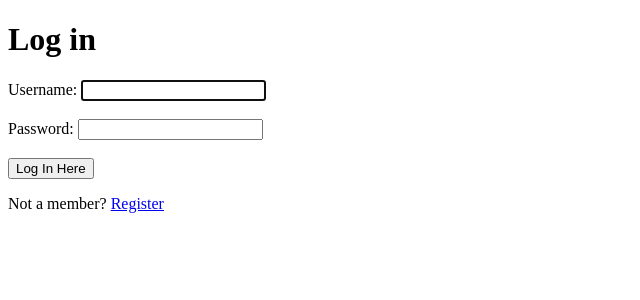
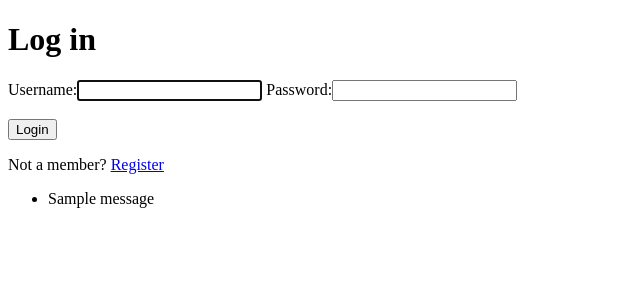
Before and after one commit to Nagarajan01/djangologin, a Django app: page /login/ in a window 1280 px wide. Shown: the top 300 px of the page, without its empty margins (0-640 px from the left). Run offline with Django 3.2, Linux system fonts and the light colour scheme; tables that the repository leaves empty hold one stand-in row (values such as "Sample post"); one stand-in notice (Sample message) is shown.

Commit message:
added_custom_login

```diff
--- a/account/templates/account/home.html
+++ b/account/templates/account/home.html
@@ -3,8 +3,10 @@
 
 <body>
 	<h1>Welcome To Our Home Page</h1>
+
 	<p>Hi <b>"{{ user.username }}"</b> this is <b>Gopi</b>, I'm glad about you to using this page</p>
 	<a href="{% url 'logout' %}"><button type="submit">Logout</button></a>
+
 </body>
 
 </html>
--- a/account/templates/account/login.html
+++ b/account/templates/account/login.html
@@ -5,26 +5,19 @@
 
 	<h1>Log in</h1>
 	{% csrf_token %}
-
-	{% for field in form %}
-	<!-- Email -->
-
-	{{ field.label_tag }}
-	{{field}}<br><br>
-
-	{% endfor %}
-
-	<!-- Email -->
-
-	<!-- Sign in button -->
-	<button type="submit">Log In Here</button>
-
+	<form method="POST">
+		{% csrf_token %}
+		{{ login_form }} <br>
+		<br>
+		<button class="btn btn-primary" type="submit">Login</button>
+	</form>
 	<!-- Register -->
 	<p>Not a member?
 		<a href="{% url 'signup' %}">Register</a>
 	</p>
-
-</form>
+	{% if messages %}
+    <ul class="messagelist">{% for message in messages %}<li>{{ message }}</li>{% endfor %}</ul>
+    {% endif %}</form>
 <!-- Default form login -->
 
 </body>
--- a/account/templates/account/signup.html
+++ b/account/templates/account/signup.html
@@ -5,7 +5,7 @@
 	<!-- Default form login -->
 	<form class="text-center border border-light p-5" method="POST">
 
-		<h1>Log in</h1>
+		<h1>Register</h1>
 		{% csrf_token %}
 		{% for field in form %}
 		{{ field.label_tag }}<br>
@@ -31,6 +31,9 @@
 
 
 	</form>
+	{% if messages %}
+	<ul class="messagelist">{% for message in messages %}<li>{{ message }}</li>{% endfor %}</ul>
+	{% endif %}</form>
 	<!-- Default form login -->
 </body>
 
--- a/account/views.py
+++ b/account/views.py
@@ -3,25 +3,54 @@ from django.contrib.auth.decorators import login_required
 from django.shortcuts import redirect, render
 
 from account.forms import SignUpForm
+from django.contrib.auth.forms import AuthenticationForm #add this
+from django.contrib import messages
+from django.contrib.auth import login, authenticate, logout #add this
 
 
 @login_required
 def home(request):
     return render(request, 'account/home.html')
 
+def login_request(request):
+	if request.method == "POST":
+		form = AuthenticationForm(request, data=request.POST)
+		if form.is_valid():
+			username = form.cleaned_data.get('username')
+			password = form.cleaned_data.get('password')
+			user = authenticate(username=username, password=password)
+			if user is not None:
+				login(request, user)
+				messages.info(request, f"You are now logged in as {username}.")
+				return redirect("home")
+			else:
+				messages.error(request,"Invalid username or password.")
+		else:
+			messages.error(request,"Invalid username or password.")
+	form = AuthenticationForm()
+	return render(request=request, template_name="account/login.html", context={"login_form":form})
 
 def signup(request):
     if request.method == 'POST':
         form  = SignUpForm(request.POST)
-        print(form.data)
         if form.is_valid():
             user = form.save()
-            user.refresh_from_db()
             user.save()
             raw_password = form.cleaned_data.get('password1')
             user = authenticate(username = user,password=raw_password)
-            login(request, user)
-            return redirect('home')
+            if user:
+                login(request, user)
+                return redirect('home')
+            else:
+                messages.error(request,"Invalid username or password.")
+        else:
+            messages.error(request,"Invalid username or password.")
     else:
         form = SignUpForm()
     return render(request,'account/signup.html',{'form':form})
+
+
+def logout_request(request):
+	logout(request)
+	messages.info(request, "You have successfully logged out.")
+	return redirect("home")
--- a/loginregsystem/urls.py
+++ b/loginregsystem/urls.py
@@ -14,7 +14,7 @@ Including another URLconf
     2. Add a URL to urlpatterns:  path('blog/', include('blog.urls'))
 """
 from django.contrib import admin
-from django.urls import path,include
+from django.urls import path, include
 from account import views
 from django.contrib.auth.views import LoginView
 
@@ -22,7 +22,7 @@ from django.contrib.auth.views import LoginView
 urlpatterns = [
     path('admin/', admin.site.urls),
     path('', views.home, name='home'),
-    path('login/', LoginView.as_view(template_name = "account/login.html"), name='login'),
-    path('logout/', LoginView.as_view(template_name = 'account/login.html'), name='logout'),
+    path("login/", views.login_request, name="login"),
+    path("logout", views.logout_request, name="logout"),
     path('signup/', views.signup, name='signup'),
 ]
```
Also changed, not shown: db.sqlite3.
